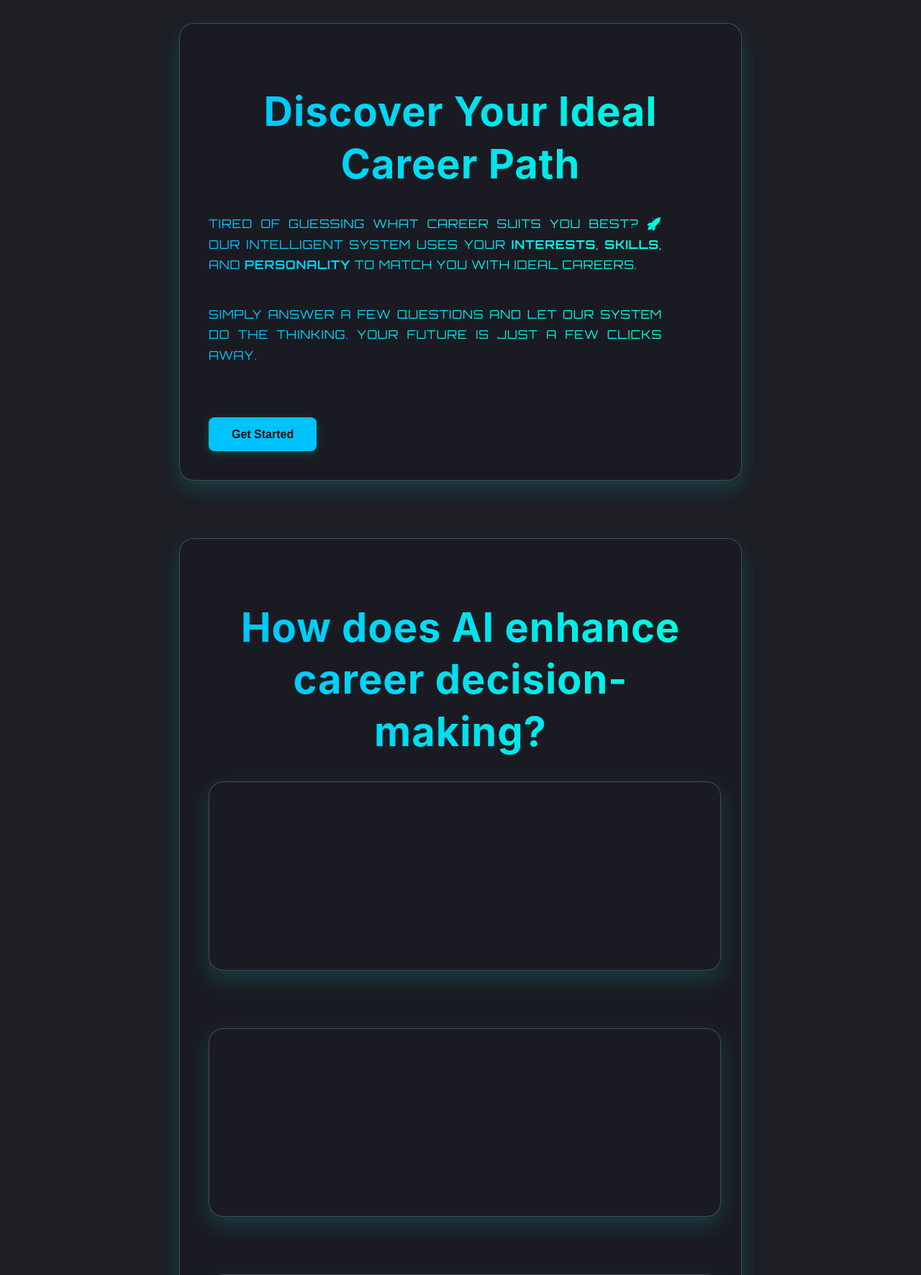
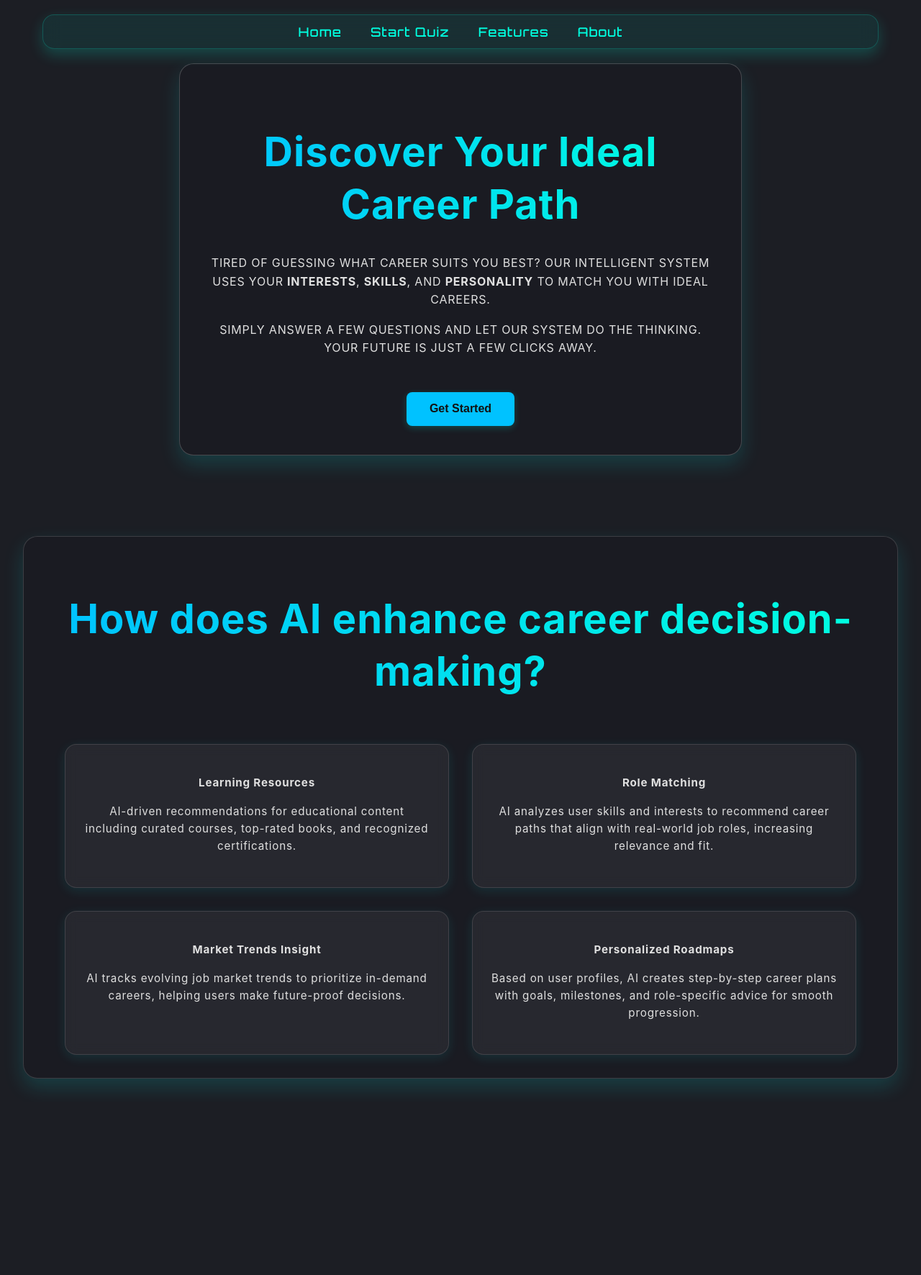
Before and after one commit to Samrudh9/career-recommendation-system, a Flask app: template templates/intro.html in a window 1280 px wide. Shown: the top 1772 px of the page at 72% size. After the commit the page ends 1515 px from the top, so only its background shows below. Run offline with Flask 3, Linux system fonts and the light colour scheme; the template is opened without the code that fills it, so the values that code supplies are empty.

Commit message:
feat: enhance UI and structure of career recommendation system with new navigation and about section

```diff
--- a/static/css/style.css
+++ b/static/css/style.css
@@ -1,22 +1,26 @@
 :root {
-  --glass-color: #1a1b22;         /* Deeper translucent glass */
-  --text-color: #e0e0e0;                        /* Soft off-white text */
-  --bg-color: #1c1e24;                          /* Futuristic dark base */
-  --highlight: #00688B;                         /* Aqua neon accent */
-  --accent: #00c2ff;                            /* Sky blue for CTA / buttons */
-  --shadow: 0 12px 28px rgba(0, 255, 255, 0.15); /* Subtle glowing shadow */
+  --glass-color: #1a1b22;
+  --text-color: #e0e0e0;
+  --bg-color: #1c1e24;
+  --highlight: #00688B;
+  --accent: #00c2ff;
+  --shadow: 0 12px 28px rgba(0, 255, 255, 0.15);
 }
+
 body {
   margin: 0;
   font-family: 'Inter', sans-serif;
   background-color: var(--bg-color);
   color: var(--text-color);
+  min-height: 100vh;
+}
+
+.page-content {
   display: flex;
   flex-direction: column;
   align-items: center;
-      min-height: 100vh;
-      padding: 2rem;
 }
+
 .title {
   font-size: clamp(2.5rem, 5vw, 3.5rem);
   text-align: center;
@@ -29,27 +33,32 @@
   background: linear-gradient(90deg, var(--accent), #00ffe0);
   -webkit-background-clip: text;
   background-clip: text;
-  background-clip: text;
   -webkit-text-fill-color: transparent;
   animation: titleFadeIn 1.5s ease-in-out forwards;
   opacity: 0;
   transform: translateY(-20px);
 }
+
 @keyframes titleFadeIn {
   to {
     opacity: 1;
     transform: translateY(0);
   }
 }
+
+.subtitle {
+  font-family: 'Inter', 'Poppins', 'Segoe UI', sans-serif;
+  font-size: 1rem;
+  text-align: center;
+  line-height: 1.6;
+  letter-spacing: 0.8px;
+  text-transform: uppercase;
+ color: #e0e0e0;
+}
+
 .fade-in {
   opacity: 0;
   animation: fadeInText 2s ease-in forwards;
-  color: #407ab0bd;
-  font-size: 1rem;
-  max-width: 630px;
-  margin-bottom: 2.5rem;
-  line-height: 1.6;
-  text-align: center;
 }
 
 @keyframes fadeInText {
@@ -58,21 +67,6 @@
   }
 }
 
-
-.subtitle {
-  font-family: 'Orbitron', 'Inter', 'Poppins', sans-serif;
-  font-size: 1rem;
-  max-width: 630px;
-  text-align: center;
-  margin-bottom: 2.5rem;
-  line-height: 1.6;
-  letter-spacing: 0.8px;
-  text-transform: uppercase;
-  background: linear-gradient(90deg, #00c2ff, #00ffe0);
-  -webkit-background-clip: text;
-  background-clip: text;
-  -webkit-text-fill-color: transparent;
-}
 .glass-card {
   background: var(--glass-color);
   border-radius: 20px;
@@ -82,64 +76,27 @@
   padding: 2.5rem;
   width: 90%;
   max-width: 700px;
+  border: 1px solid rgba(255, 255, 255, 0.2);
+  animation: glassFadeIn 0.75s ease-out forwards;
+  opacity: 0;
+  margin: 0 auto 5rem auto;
+  text-align: center;
 transition: transform 0.4s ease, box-shadow 0.4s ease;
-  border: 1px solid rgba(255, 255, 255, 0.2);
-  animation: glassFadeIn 1.5s ease-out forwards;
-  opacity: 0;
-  transform: none;
-  margin: 0 auto 5rem auto;
 }
-
-
 
 @keyframes glassFadeIn {
   to {
     opacity: 1;
-    transform: translateY(0);
   }
 }
+
 .glass-card:hover {
   transform: translateY(-10px);
   box-shadow: 0 10px 50px rgba(0, 255, 255, 0.2);
-      z-index: 10;
-    }
-
-    .glass-card p {
-      font-size: 1.05rem;
-      line-height: 1.7;
-      text-align: justify;
-      color: var(--text-color)
-    }
-    .glass-card a {
-      display: inline-block;
-      margin-top: 1.5rem;
-      padding: 0.8rem 1.4rem;
-      font-weight: 500;
-      font-size: 1rem;
-      color: #fff;
-      background: var(--highlight);
-      border: none;
-      border-radius: 6px;
-      text-decoration: none;
-      transition: background 0.3s ease;
-
-    }
-    .glass-card a:hover {
-      background: #005f8f;
-    }
-    @media (max-width: 600px) {
-      .title {
-        font-size: 1.9rem;
-      }
-      .glass-card h2 {
-        font-size: 1.5rem;
-      }
-      .glass-card {
-        padding: 1.6rem;
-      }
 }
 
 button {
+
   margin-top: 2rem;
   padding: 0.9rem 2rem;
   font-size: 1rem;
@@ -151,15 +108,189 @@
   cursor: pointer;
   transition: background-color 0.3s ease;
   box-shadow: 0 3px 10px rgba(0, 255, 224, 0.2);
+  display: inline-block;
+  text-decoration: none;
 }
 
 button:hover {
   background-color: #00ddc2;
 }
 
-    @keyframes fadeInUp {
-      to {
-        opacity: 1;
-        transform: translateY(0);
+.button {
+
+  margin-top: 2rem;
+  padding: 0.9rem 2rem;
+  font-size: 1rem;
+  font-weight: 600;
+  background-color: var(--accent);
+  color: #111;
+  border: none;
+  border-radius: 8px;
+  cursor: pointer;
+  transition: background-color 0.3s ease;
+  box-shadow: 0 3px 10px rgba(0, 255, 224, 0.2);
+  display: inline-block;
+  text-decoration: none;
+}
+
+.button:hover {
+  background-color: #00ddc2;
+}
+
+#backToTop {
+  display: none;
+  position: fixed;
+  bottom: 30px;
+  right: 2rem;
+  z-index: 99;
+  border: none;
+  outline: none;
+  background-color: #00ffe0;
+  color: #000;
+  cursor: pointer;
+  padding: 12px 16px;
+  border-radius: 10px;
+  font-size: 18px;
+  box-shadow: -3px 0 12px #00ffe0aa;
+  transition: 0.3s ease;
+}
+
+#backToTop:hover {
+  background-color: #00cdb3;
+}
+
+.glass-nav {
+  position: sticky;
+  top: 0;
+  z-index: 999;
+  backdrop-filter: blur(12px);
+  background: rgba(0, 255, 224, 0.08);
+  border-radius: 16px;
+  padding: 12px 30px;
+  margin: 20px auto;
+  width: 90%;
+  max-width: 1100px;
+  display: flex;
+  justify-content: center;
+  align-items: center;
+  box-shadow: 0 8px 20px rgba(0, 255, 224, 0.2);
+  border: 1px solid rgba(0, 255, 224, 0.2);
+}
+
+.glass-nav ul {
+  list-style: none;
+  display: flex;
+  gap: 40px;
+  margin: 0;
+  padding: 0;
+}
+
+.glass-nav a {
+  color: #00ffe0;
+  text-decoration: none;
+  font-family: 'Orbitron', sans-serif;
+  font-weight: 500;
+  font-size: 1.1rem;
+  letter-spacing: 1px;
+  position: relative;
+  padding-bottom: 4px;
+  transition: color 0.3s ease;
+}
+
+.glass-nav a::after {
+  content: '';
+  position: absolute;
+  left: 0;
+  bottom: 0;
+  height: 2px;
+  width: 0;
+  background-color: #00ffe0;
+  transition: width 0.3s ease;
+}
+
+.glass-nav a:hover {
+  color: #ffffff;
+}
+
+.glass-nav a:hover::after {
+  width: 100%;
+}
+
+.glass-card2 {
+  background: var(--glass-color);
+  border-radius: 20px;
+  box-shadow: var(--shadow);
+  backdrop-filter: blur(14px);
+  -webkit-backdrop-filter: blur(14px);
+  padding: 2rem;
+  margin: 2rem auto;
+  width: 95vw;
+  max-width: 1400px;
+  min-height: 90vh;
+  border: 1px solid rgba(255, 255, 255, 0.15);
+  box-sizing: border-box;
+  display: flex;
+  flex-direction: column;
+  justify-content: center;
+  align-items: center;
+  transition: all 0.3s ease;
+}
+
+.grid-container {
+  display: grid;
+ grid-template-columns: repeat(2, 1fr);
+  gap: 2rem;
+  margin-top: 2rem;
+  width: 100%;
+  max-width: 1100px;
+  margin-left: auto;
+  margin-right: auto;
+}
+
+.nested-glass-card {
+  background: rgba(255, 255, 255, 0.06);
+  border-radius: 16px;
+  box-shadow: 0 4px 16px rgba(0, 255, 255, 0.1);
+  backdrop-filter: blur(8px);
+  -webkit-backdrop-filter: blur(8px);
+  padding: 1.8rem 1.5rem;
+  border: 1px solid rgba(255, 255, 255, 0.12);
+  transition: transform 0.3s ease;
+  text-align: center;
+
+}
+
+.nested-glass-card:hover {
+  transform: translateY(-5px);
+  box-shadow: 0 12px 30px rgba(0, 255, 255, 0.2);
+}
+
+.nested-glass-card .subtitle {
+  font-size: 0.95rem;
+  line-height: 1.6;
+  background: none;
+  -webkit-text-fill-color: var(--text-color);
+  text-transform: none;
+}
+
+@media (max-width: 768px) {
+  .glass-card2 {
+    padding: 1.2rem;
+    min-height: unset;
+    margin: 1rem;
+  }
+  .glass-card2 .title {
+    font-size: 2rem;
+  }
+  .glass-card2 .subtitle {
+    font-size: 0.9rem;
+    line-height: 1.5;
+    text-align: center;
+  }
+  .glass-card {
+    padding: 1.6rem;
+  }
+  .title {
+    font-size: 1.9rem;
   }
 }
--- a/templates/intro.html
+++ b/templates/intro.html
@@ -2,67 +2,82 @@
 <html lang="en">
 <head>
   <meta charset="UTF-8" />
-  <meta name="viewport" content="width=device-width, initial-scale=1.0"/>
+  <meta name="viewport" content="width=device-width, initial-scale=1.0" />
   <title>Your AI Career Path</title>
-  <link href="https://fonts.googleapis.com/css2?family=Orbitron:wght@400;500;700&display=swap" rel="stylesheet">
-  <link rel="stylesheet" href="css/style.css" />
+  <link href="https://fonts.googleapis.com/css2?family=Orbitron:wght@400;500;700&display=swap" rel="stylesheet" />
+ <link rel="stylesheet" href="css/style.css" />
 </head>
 
 <body>
 
+  <nav class="glass-nav">
+    <ul>
+      <li><a href="#">Home</a></li>
+      <li><a href="input.html">Start Quiz</a></li>
+      <li><a href ="#features">Features</a></li>
+      <li><a href="about.html">About</a></li>
+    </ul>
+  </nav>
+
+  <main class="page-content">
     <section class="glass-card">
       <h1 class="title">Discover Your Ideal Career Path</h1>
-
-    <p class="subtitle fade-in">
-      Tired of guessing what career suits you best? 🚀 Our intelligent system uses your
+      <p class="subtitle">
+        Tired of guessing what career suits you best?  Our intelligent system uses your
         <strong>interests</strong>, <strong>skills</strong>, and <strong>personality</strong> to match you with ideal careers.
       </p>
-
-    <p class="subtitle fade-in">
+      <p class="subtitle " >
         Simply answer a few questions and let our system do the thinking. Your future is just a few clicks away.
       </p>
-
       <button onclick="window.location.href='input.html'">Get Started</button>
     </section>
 
-
- <section class="glass-card">
+    <section id="features" class="glass-card2">
       <h1 class="title">How does AI enhance career decision-making?</h1>
-
-   <section class="subtitle fade-in glass-card ">
-      <h2 >Learning Resources</h2>
-      <p >
+      <div class="grid-container">
+        <div class="nested-glass-card fade-in">
+          <h2 class="subtitle">Learning Resources</h2>
+          <p class="subtitle">
             AI-driven recommendations for educational content including curated courses, top-rated books, and recognized certifications.
           </p>
+        </div>
+
+        <div class="nested-glass-card fade-in">
+          <h2 class="subtitle">Role Matching</h2>
+          <p class="subtitle">
+            AI analyzes user skills and interests to recommend career paths that align with real-world job roles, increasing relevance and fit.
+          </p>
+        </div>
+
+        <div class="nested-glass-card fade-in">
+          <h2 class="subtitle">Market Trends Insight</h2>
+          <p class="subtitle">
+            AI tracks evolving job market trends to prioritize in-demand careers, helping users make future-proof decisions.
+          </p>
+        </div>
+
+        <div class="nested-glass-card fade-in">
+          <h2 class="subtitle">Personalized Roadmaps</h2>
+          <p class="subtitle">
+            Based on user profiles, AI creates step-by-step career plans with goals, milestones, and role-specific advice for smooth progression.
+          </p>
+        </div>
+      </div>
     </section>
-<section class="subtitle fade-in glass-card ">
-      <h2 >Role Matching</h2>
-      <p >
-AI analyzes user skills and interests to recommend career paths that align with real-world job roles, increasing relevance and fit.      </p>
-</section>
-<section class="subtitle fade-in glass-card ">
-      <h2 >Market Trends Insight</h2>
-      <p >AI tracks evolving job market trends to prioritize in-demand careers, helping users make future-proof decisions.     </p>
-</section>
-<section class="subtitle fade-in glass-card ">
-      <h2 >Personalized Roadmaps</h2>
-      <p >
-Based on user profiles, AI creates step-by-step career plans with goals, milestones, and role-specific advice for smooth progression.
+  </main>
 
-     </p>
-</section>
-
- </section>
+  <button id="backToTop" title="Go to top">⬆️ Back to Top</button>
 
   <script>
-    function scrollToForm() {
-      const form = document.getElementById("careerForm");
-      if (form) {
-        form.scrollIntoView({ behavior: "smooth" });
-      } else {
-        alert("Form not found. Make sure you add an element with ID 'careerForm'.");
-      }
-    }
+    window.onload = function () {
+      const btn = document.getElementById("backToTop");
+      window.addEventListener("scroll", function () {
+        btn.style.display = window.scrollY > 100 ? "block" : "none";
+      });
+      btn.addEventListener("click", function () {
+        window.scrollTo({ top: 0, behavior: "smooth" });
+      });
+    };
   </script>
 </body>
 </html>
--- a/templates/result.html
+++ b/templates/result.html
@@ -18,6 +18,7 @@
     <p><span class="info-label">Name:</span> {{ name }}</p>
     <p><span class="info-label">Interests:</span> {{ interests }}</p>
     <p><span class="info-label">Skills:</span> {{ skills }}</p>
+    <a href="https://in.indeed.com" target="_blank" rel="noopener noreferrer" class="button">Explore Opportunities</a>
   </div>
 </body>
 </html>
```
Also changed, not shown: templates/about.html (added, +54 -0 lines). Lines whose indentation alone changed are shown as unchanged.
